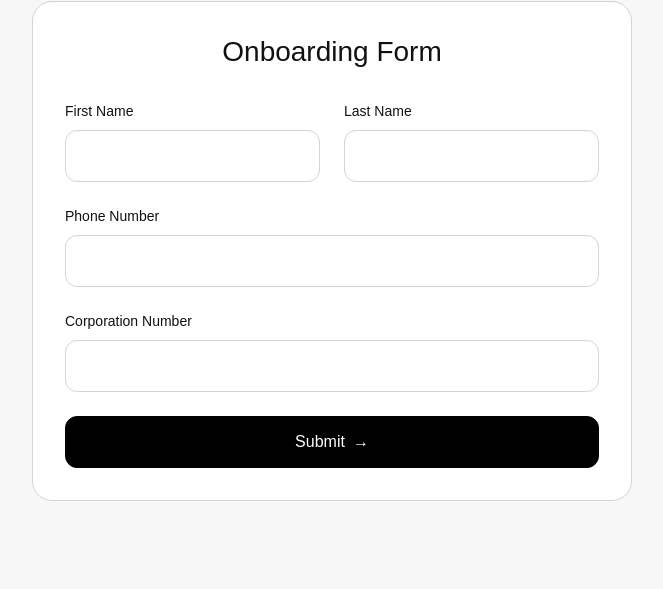
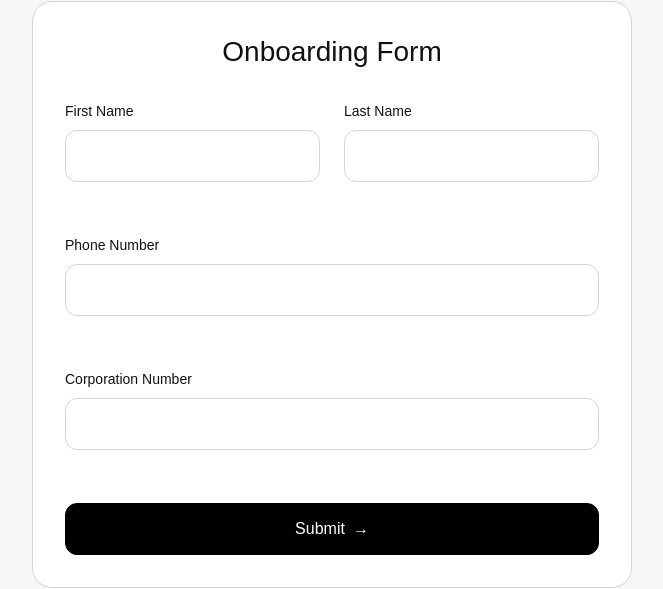
Before and after one commit to dominik-m1/venn, a Next.js app: page / in a window 1280 px wide. Shown: the part 167-756 px from the top of the page, without its empty margins (308-971 px from the left). Built offline with nearby package versions, Linux system fonts and the light colour scheme; no server answers.

Commit message:
[Venn#7] - fix: prevent form layout shifts when validation messages appear

```diff
--- a/src/components/atoms/FieldMessage/field-message.module.scss
+++ b/src/components/atoms/FieldMessage/field-message.module.scss
@@ -1,6 +1,9 @@
 @use '@/styles' as design;
 
 .message {
+  position: absolute;
+  top: calc(100% + design.$space-1);
+  inset-inline: 0;
   font-size: design.$font-size-small;
   color: design.$color-muted;
   overflow-wrap: anywhere;
--- a/src/components/molecules/FormField/form-field.module.scss
+++ b/src/components/molecules/FormField/form-field.module.scss
@@ -5,4 +5,20 @@
   flex-direction: column;
   gap: design.$space-1;
   min-width: 0;
+  padding-bottom: calc(
+    design.$font-size-small * design.$line-height-body + design.$space-1
+  );
 }
+
+.control {
+  display: flex;
+  position: relative;
+}
+
+@include design.respond-to {
+  .field {
+    padding-bottom: calc(
+      design.$font-size-small * design.$line-height-body * 2 + design.$space-1
+    );
+  }
+}
--- a/src/components/molecules/FormField/index.tsx
+++ b/src/components/molecules/FormField/index.tsx
@@ -28,6 +28,7 @@ export function FormField({
   return (
     <div className={styles.field}>
       <Label htmlFor={id}>{label}</Label>
+      <div className={styles.control}>
         <Input
           {...props}
           id={id}
@@ -38,5 +39,6 @@ export function FormField({
           {error ?? message}
         </FieldMessage>
       </div>
+    </div>
   );
 }
```
Lines whose indentation alone changed are shown as unchanged.
